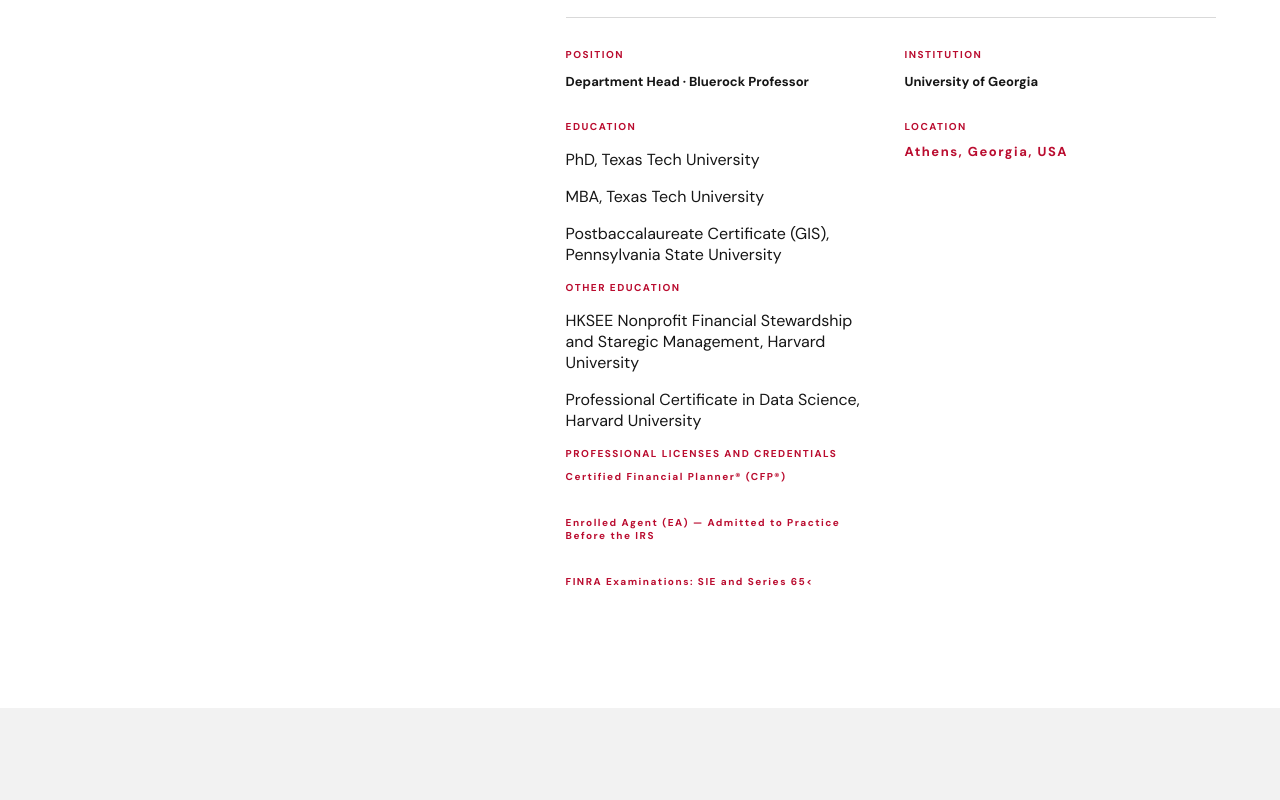
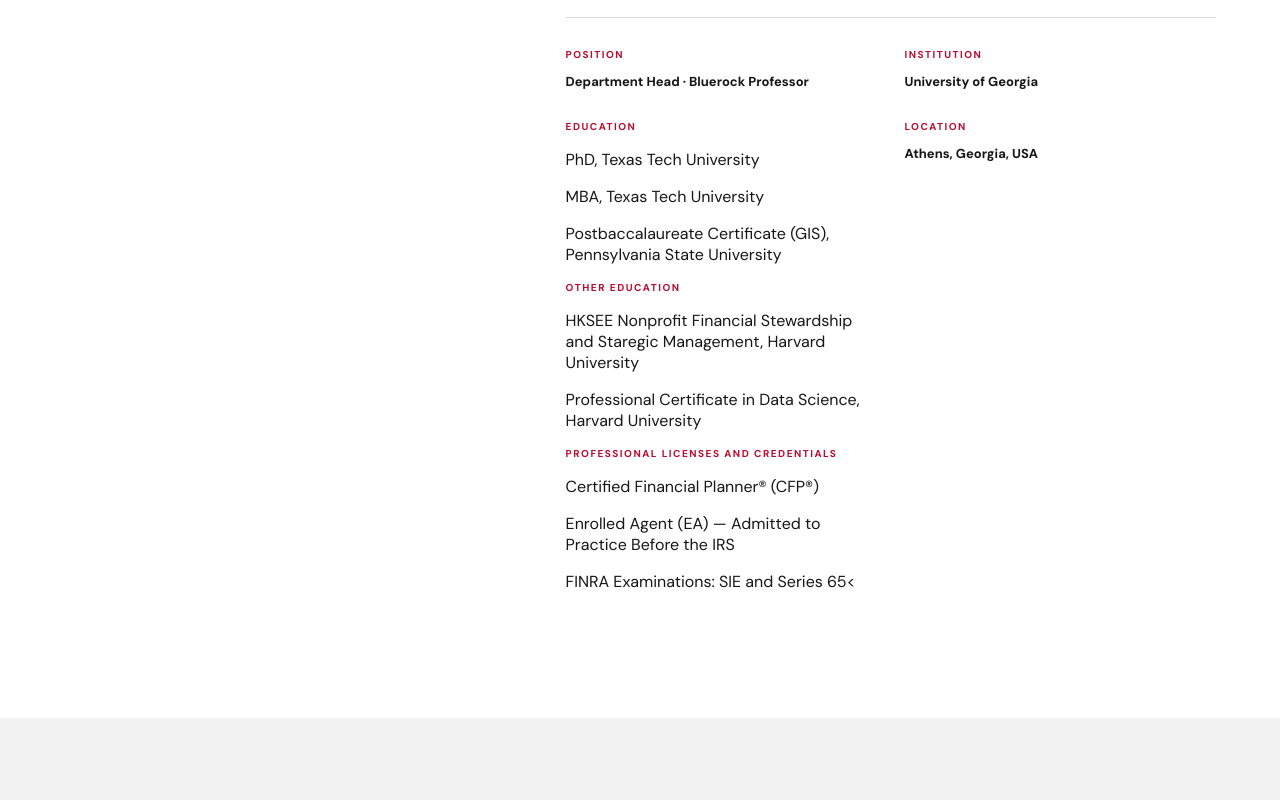
Before and after one commit to swarnlab/swarnchatterjee, a plain HTML site: page index.html in a window 1280 px wide. Shown: the part 1300-2100 px from the top of the page. Drawn offline with nearby package versions, Linux system fonts and the light colour scheme; a web font is replaced by a local one.

Commit message:
Fix HTML tags for professional licenses section

```diff
--- a/index.html
+++ b/index.html
@@ -13,9 +13,9 @@
   <p>Professional Certificate in Data Science, Harvard University</p>
 </p>
 
-<small>PROFESSIONAL LICENSES AND CREDENTIALS</p>
-<p>Certified Financial Planner&reg; (CFP&reg;)</p><br>
-<p>Enrolled Agent (EA) — Admitted to Practice Before the IRS</p><br>
+<small>PROFESSIONAL LICENSES AND CREDENTIALS</small>
+<p>Certified Financial Planner&reg; (CFP&reg;)</p>
+<p>Enrolled Agent (EA) — Admitted to Practice Before the IRS</p>
 <p>FINRA Examinations: SIE and Series 65<</p>
 </ul>
 </div><div><small>LOCATION</small><strong>Athens, Georgia, USA</strong></div></div></div></div></section>
```
